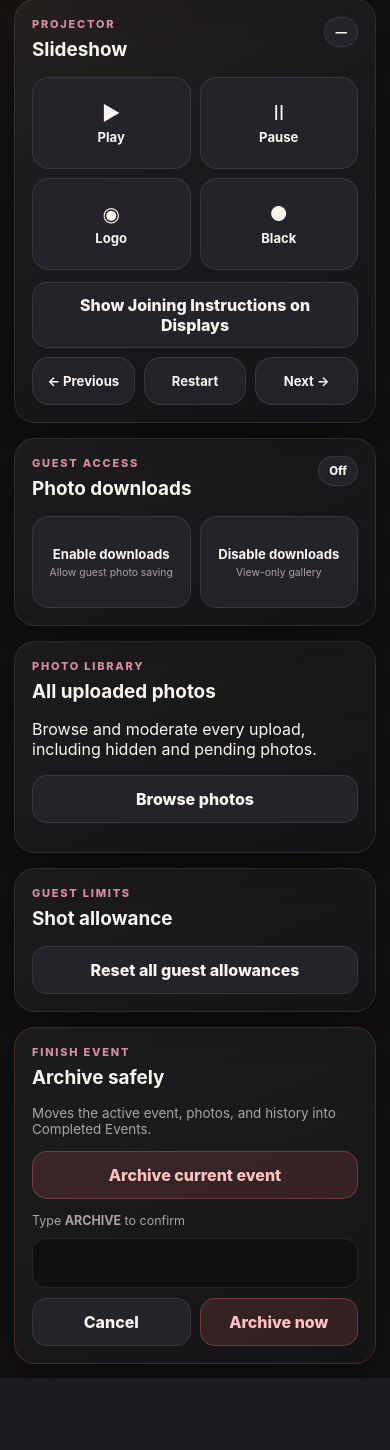
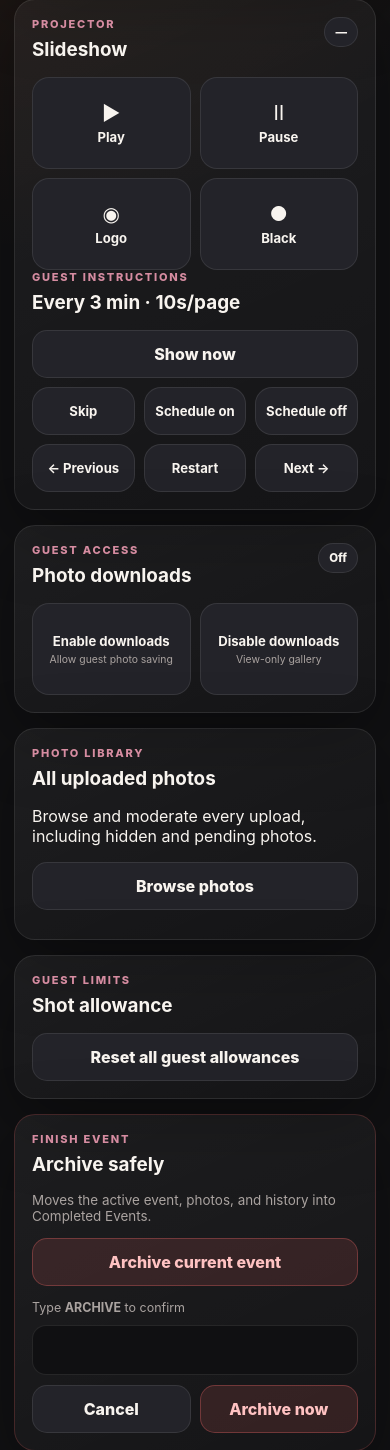
Before and after one commit to ARKOV005/Arcobaleno_V1, a Python web app: template templates/remote_dashboard.html in a window 390 px wide. Shown: the part 1186-2636 px from the top of the page. Before the commit the page ends 2564 px from the top, so only its background shows below. Run offline with Jinja, Linux system fonts and the light colour scheme; the template is opened without the code that fills it: most values are stand-ins (such as "Sample title", 1, 10 or a date in 2020).

Commit message:
Restore Guest Instructions controls on mobile remote

```diff
--- a/templates/remote_dashboard.html
+++ b/templates/remote_dashboard.html
@@ -87,7 +87,13 @@
                     <button data-action="slideshow-logo" class="remote-action"><span>◉</span><strong>Logo</strong></button>
                     <button data-action="slideshow-black" class="remote-action"><span>●</span><strong>Black</strong></button>
                 </div>
-                <button data-action="slideshow-instructions" class="remote-wide-button" style="margin-top:12px">Show Joining Instructions on Displays</button>
+                <div class="remote-panel-heading"><div><p class="remote-eyebrow">Guest instructions</p><h2>Every 3 min · 10s/page</h2></div></div>
+                <button data-action="slideshow-instructions" class="remote-wide-button">Show now</button>
+                <div class="remote-action-grid remote-action-grid-three remote-action-row-gap">
+                  <button data-action="instructions-skip" class="remote-action remote-action-compact"><strong>Skip</strong></button>
+                  <button data-action="instructions-enable" class="remote-action remote-action-compact"><strong>Schedule on</strong></button>
+                  <button data-action="instructions-disable" class="remote-action remote-action-compact"><strong>Schedule off</strong></button>
+                </div>
                 <div class="remote-action-grid remote-action-grid-three remote-action-row-gap">
                     <button data-action="slideshow-previous" class="remote-action remote-action-compact"><strong>← Previous</strong></button>
                     <button data-action="slideshow-restart" class="remote-action remote-action-compact"><strong>Restart</strong></button>
```
